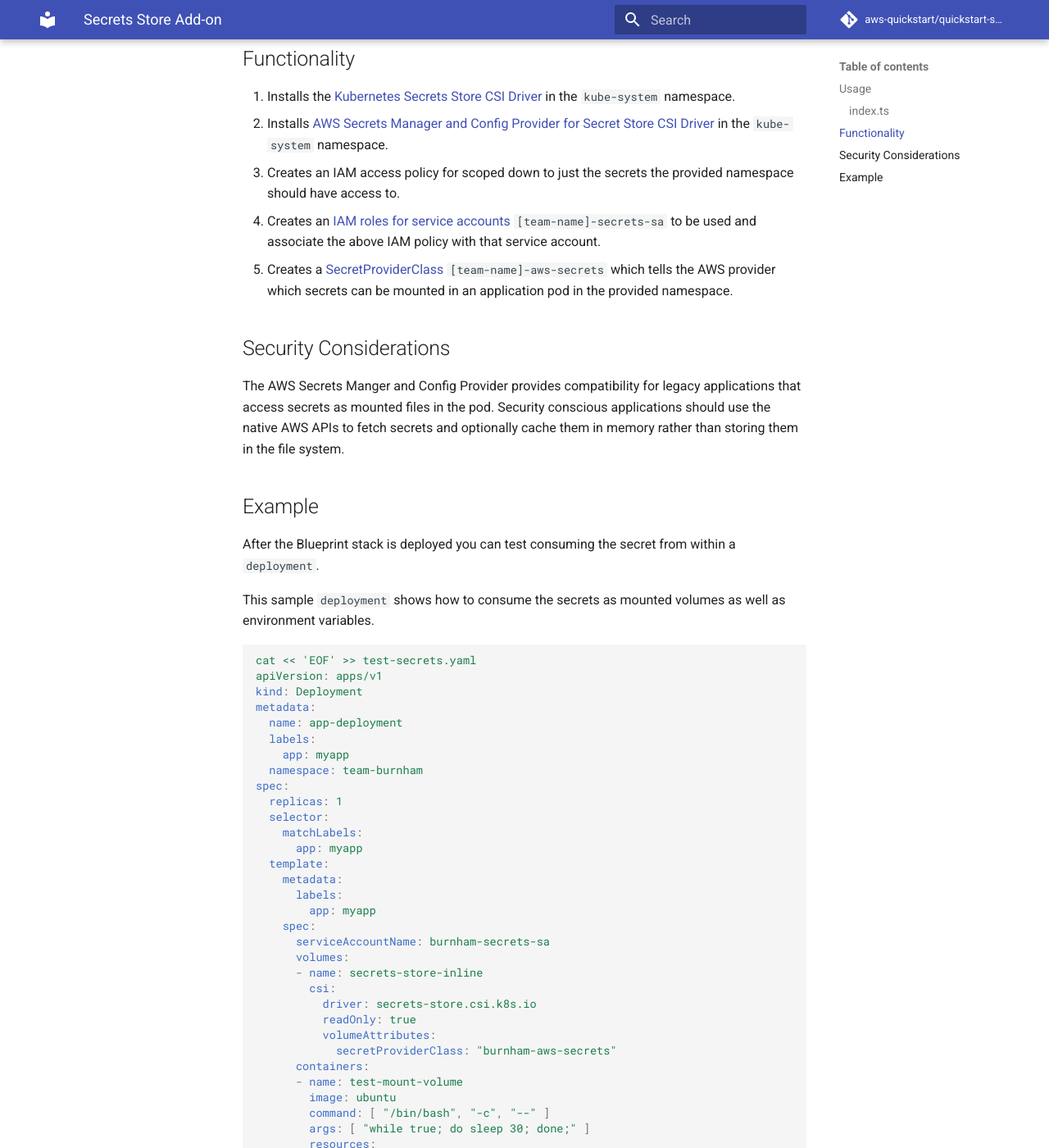
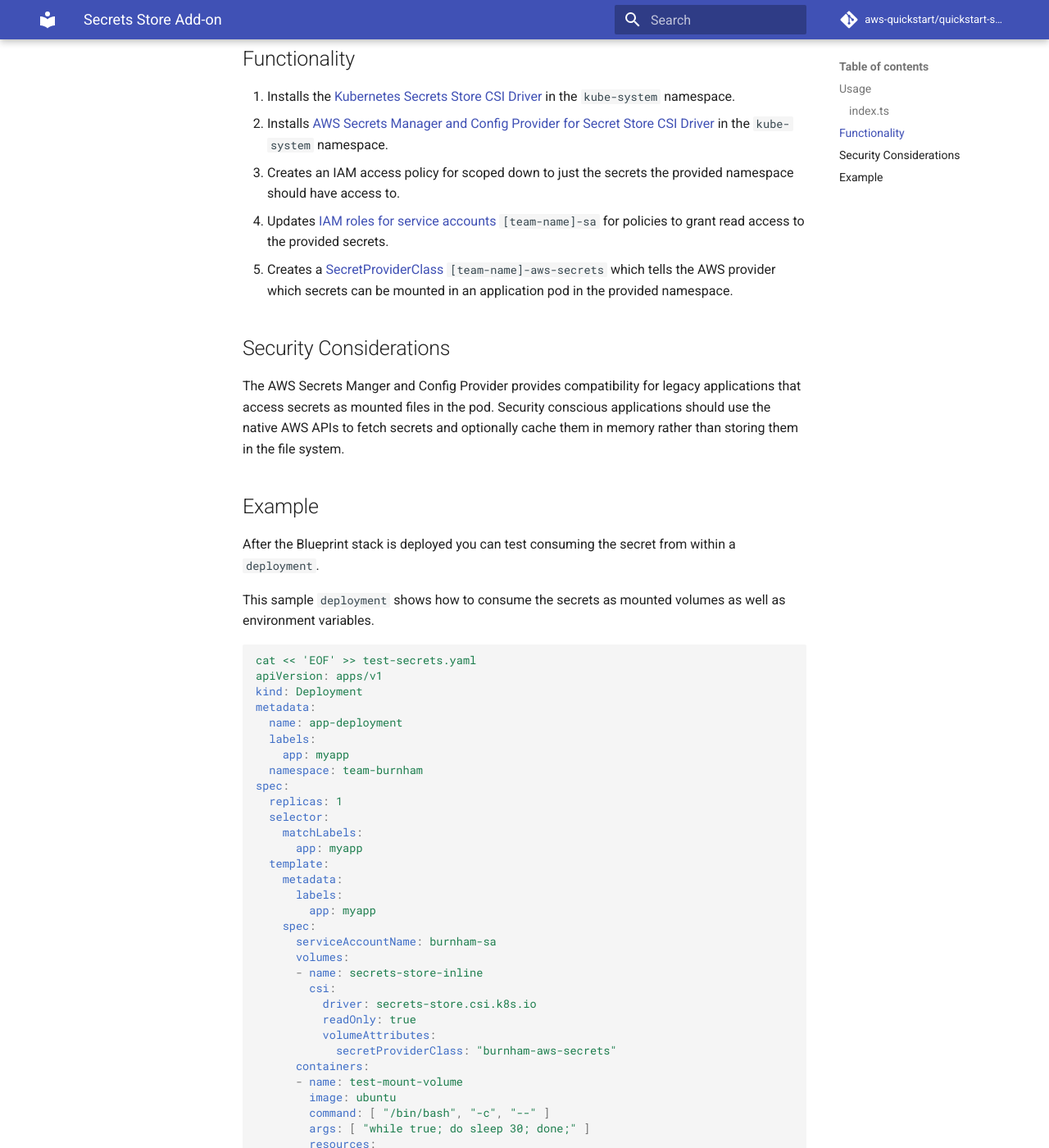
Before and after one commit to aws-quickstart/cdk-eks-blueprints, an MkDocs documentation site: the page built from docs/addons/secrets-store.md, in a window 1280 px wide and 1400 px high, scrolled down 1692 px. Shown: the whole window at 82% size. Built offline with MkDocs 1.6.1 and Material for MkDocs 9.7.7, drawn with Linux system fonts in a browser that asks for light colours; comment, search, counter and statistics services are not loaded.

Commit message:
making it all work

```diff
--- a/docs/addons/secrets-store.md
+++ b/docs/addons/secrets-store.md
@@ -72,7 +72,7 @@
 1. Installs the [Kubernetes Secrets Store CSI Driver](https://github.com/kubernetes-sigs/secrets-store-csi-driver) in the `kube-system` namespace.
 2. Installs [AWS Secrets Manager and Config Provider for Secret Store CSI Driver](https://github.com/aws/secrets-store-csi-driver-provider-aws) in the `kube-system` namespace.
 3. Creates an IAM access policy for scoped down to just the secrets the provided namespace should have access to.
-4. Creates an [IAM roles for service accounts](https://docs.aws.amazon.com/eks/latest/userguide/create-service-account-iam-policy-and-role.html) `[team-name]-secrets-sa` to be used and associate the above IAM policy with that service account.
+4. Updates [IAM roles for service accounts](https://docs.aws.amazon.com/eks/latest/userguide/create-service-account-iam-policy-and-role.html) `[team-name]-sa` for policies to grant read access to the provided secrets.
 5. Creates a [SecretProviderClass](https://github.com/aws/secrets-store-csi-driver-provider-aws#secretproviderclass-options) `[team-name]-aws-secrets` which tells the AWS provider which secrets can be mounted in an application pod in the provided namespace.
 
 ## Security Considerations
@@ -104,7 +104,7 @@
       labels:
         app: myapp
     spec:
-      serviceAccountName: burnham-secrets-sa
+      serviceAccountName: burnham-sa
       volumes:
       - name: secrets-store-inline
         csi:
```
Also changed, not shown: README.md (line endings or trailing spaces), 1 other file.
